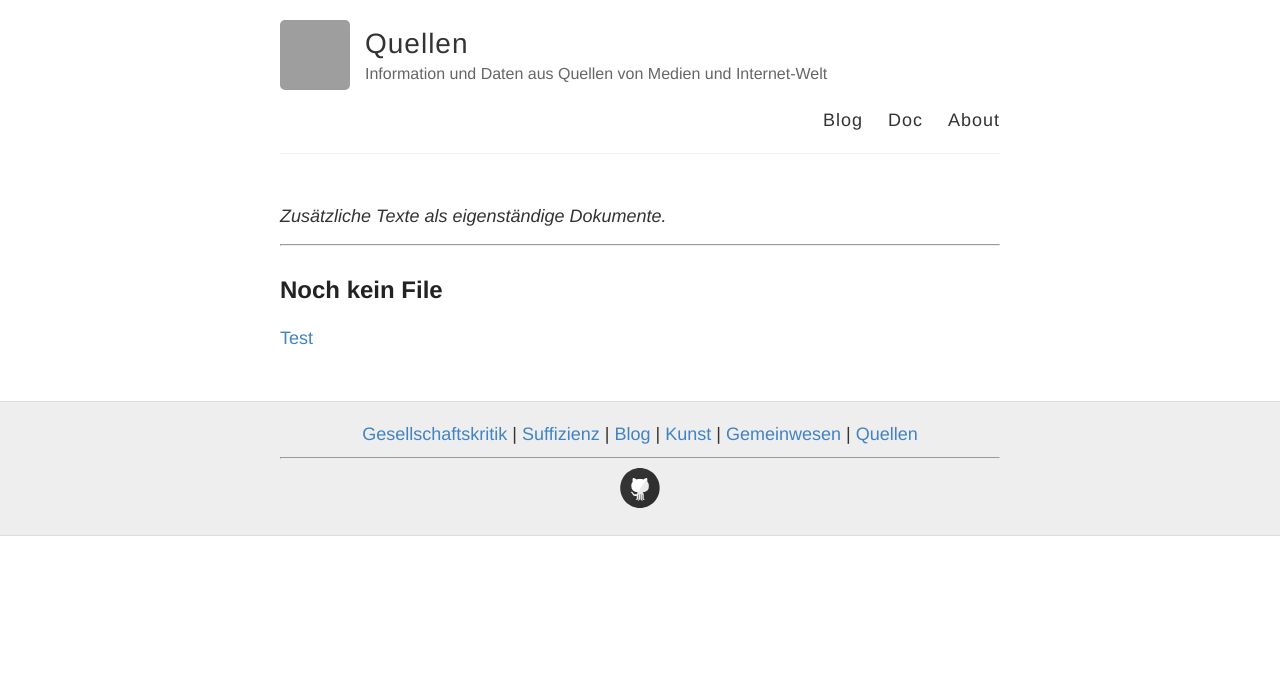
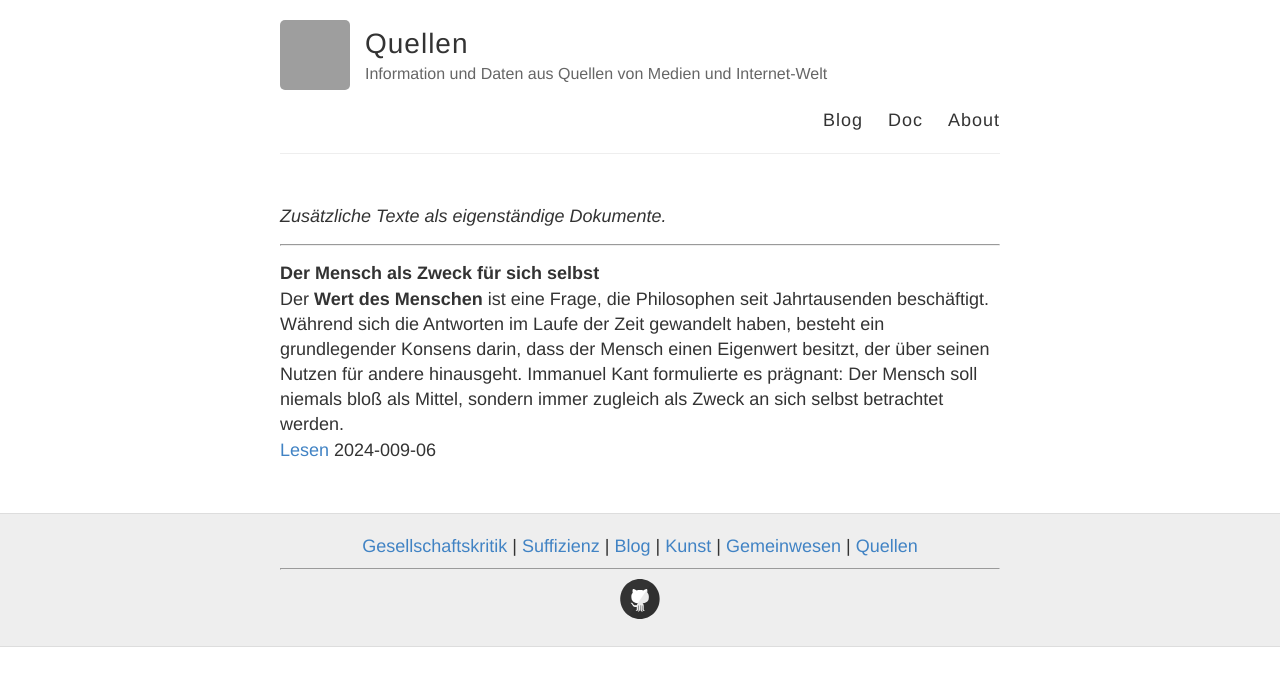
Before and after one commit to S2030c/quellen, a Jekyll site: the page built from doc/index.md, in a window 1280 px wide. Shown: the top 686 px of the page. Built offline with Jekyll 4.4.1, drawn with Linux system fonts in a browser that asks for light colours; our own code applies the rules of GitHub Pages for plain Markdown files; grey boxes are pictures that could not be loaded.

Commit message:
Update index.md

```diff
--- a/doc/index.md
+++ b/doc/index.md
@@ -4,7 +4,6 @@
 
 ----
 
-Noch kein File
-----
-
-[Test](./test/)
+**Der Mensch als Zweck für sich selbst**
+Der **Wert des Menschen** ist eine Frage, die Philosophen seit Jahrtausenden beschäftigt. Während sich die Antworten im Laufe der Zeit gewandelt haben, besteht ein grundlegender Konsens darin, dass der Mensch einen Eigenwert besitzt, der über seinen Nutzen für andere hinausgeht. Immanuel Kant formulierte es prägnant: Der Mensch soll niemals bloß als Mittel, sondern immer zugleich als Zweck an sich selbst betrachtet werden.
+[Lesen](./der-mensch-als-selbstzweck/) 2024-009-06
```
